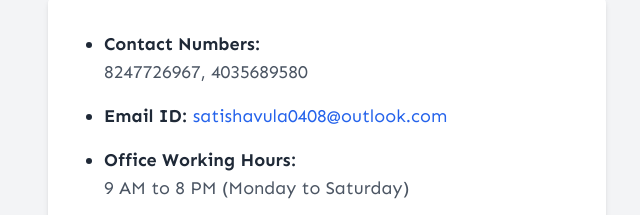
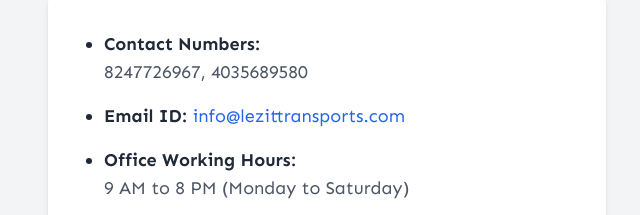
Before and after one commit to ChakaliShivaKumar/ChakaliShivaKumar.github.io, a plain HTML site: page Contactus.html in a window 1280 px wide. Shown: the part 286-501 px from the top of the page, 313-953 px from the left. Drawn offline with nearby package versions, Linux system fonts and the light colour scheme.

Commit message:
updated mail in contact us

```diff
--- a/Contactus.html
+++ b/Contactus.html
@@ -43,8 +43,8 @@
                     </li>
                     <li>
                         <strong>Email ID:</strong>
-                        <a href="mailto:satishavula0408@outlook.com" class="text-blue-600 hover:underline">
-                            satishavula0408@outlook.com
+                        <a href="mailto:info@lezittransports.com" class="text-blue-600 hover:underline">
+                            info@lezittransports.com
                         </a>
                     </li>
                     <li>
```
